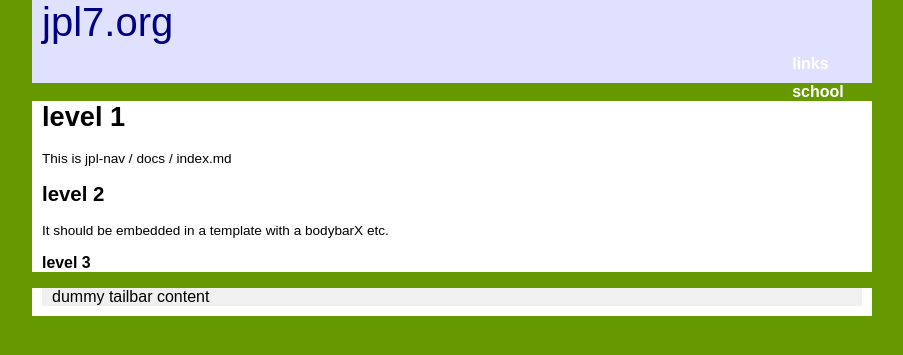
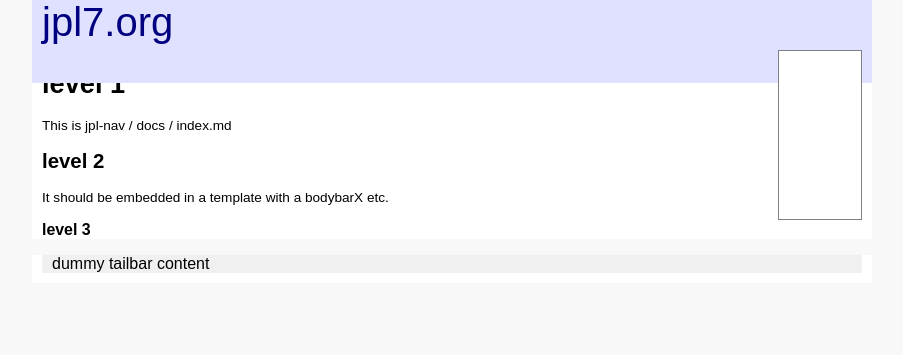
Before and after one commit to anionic/jpl-nav, a Jekyll site: the page built from docs/index.md, in a window 1280 px wide. Shown: the top 355 px of the page, without its empty margins (188-1091 px from the left). Built offline with Jekyll 4.4.1, drawn with Linux system fonts in a browser that asks for light colours.

Commit message:
Update default.html

```diff
--- a/docs/_layouts/default.html
+++ b/docs/_layouts/default.html
@@ -9,11 +9,11 @@
 					overflow-y: auto;
 				}
 				body {
-					background-color: #669900;
+					background-color: #F8F8F8;
 					color: #000000;
 					height: 100%; /* good practice; I forget why ;-) */
 					margin: 0 0 0 0; /* override browser defaults */
-					padding: 83px 0 0 0; /* override browser defaults, leaving room for bodybar */
+					padding: 50px 0 0 0; /* override browser defaults, leaving room for bodybar */
 					width: 100%;
 				}
 				body,
@@ -22,7 +22,7 @@
 				}
 				@media all and (max-width: 800px) {
 					body {
-						padding-top: 83px; /* was (?) 113px */
+						padding-top: 50px;
 					}
 				}
 				div:after { /* all-div clearfix; forces div bottom edge below floated content */
@@ -106,6 +106,8 @@
 					color: #FF0000;
 				}
 				nav > ul { /* main menu, in sidebar style */
+					background: #FFFFFF;
+					border: 1px solid #808080;
 					display: table;
 					font-weight: bold;
 					right: 10px;
```
